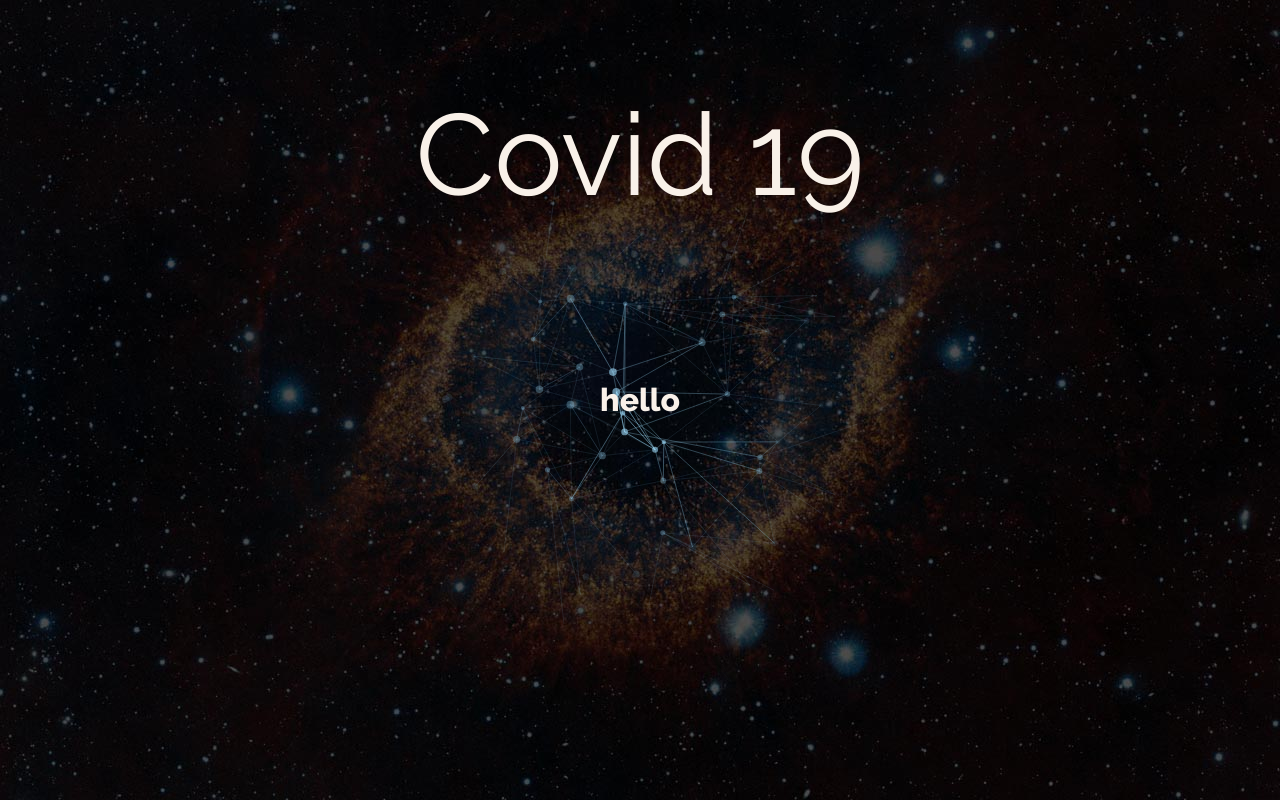
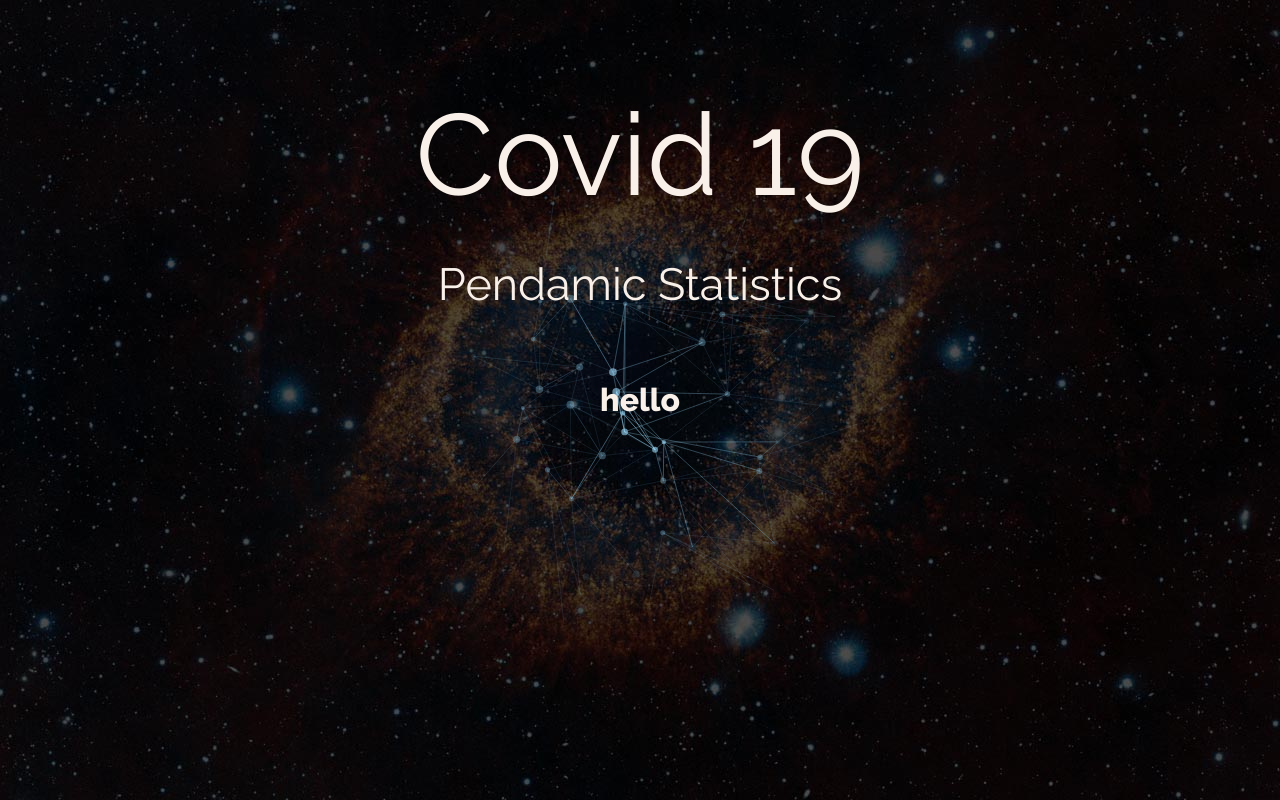
Before and after one commit to ajinkya48765/Docker-Project---Develpement-Repo, a plain HTML site: page index (2).html in a window 1280 px wide. Drawn offline with Linux system fonts and the light colour scheme.

Commit message:
covid19 website

```diff
--- a/index (2).html
+++ b/index (2).html
@@ -28,23 +28,25 @@
 	}
 
 	.text {
-	  font-size: 115px;
-	  margin-bottom: -30;
-
+	font-size: 115px;
+	margin-bottom: -30;
 	position: absolute;
-
 	color: #f9f1e9;
-
 	top: 5%;
 	left: 50%;
 	-webkit-transform: translate3d(-50%,-50%,0);
 	transform: translate3d(-50%,-50%,0);
-
 	}
 
 	.text2 {
-	  font-size: 45px;
-	  margin-bottom: 100;
+	font-size: 45px;
+	margin-bottom: 100;
+	position: absolute;
+	color: #f9f1e9;
+	top: 30%;
+	left: 50%;
+	-webkit-transform: translate3d(-50%,-50%,0);
+	transform: translate3d(-50%,-50%,0);
 	}
 
 
@@ -65,7 +67,7 @@
 					<h1 class="title"> hello</h1>
 
 					<p class = "text">Covid 19</p>
-					<p class = "text2">Pendamic Statistics</p>
+					<p class = "text2" align="center">Pendamic Statistics</p>
 				</div>
 		</div><!-- /container -->
 		<script src="js/TweenLite.min.js"></script>
```
